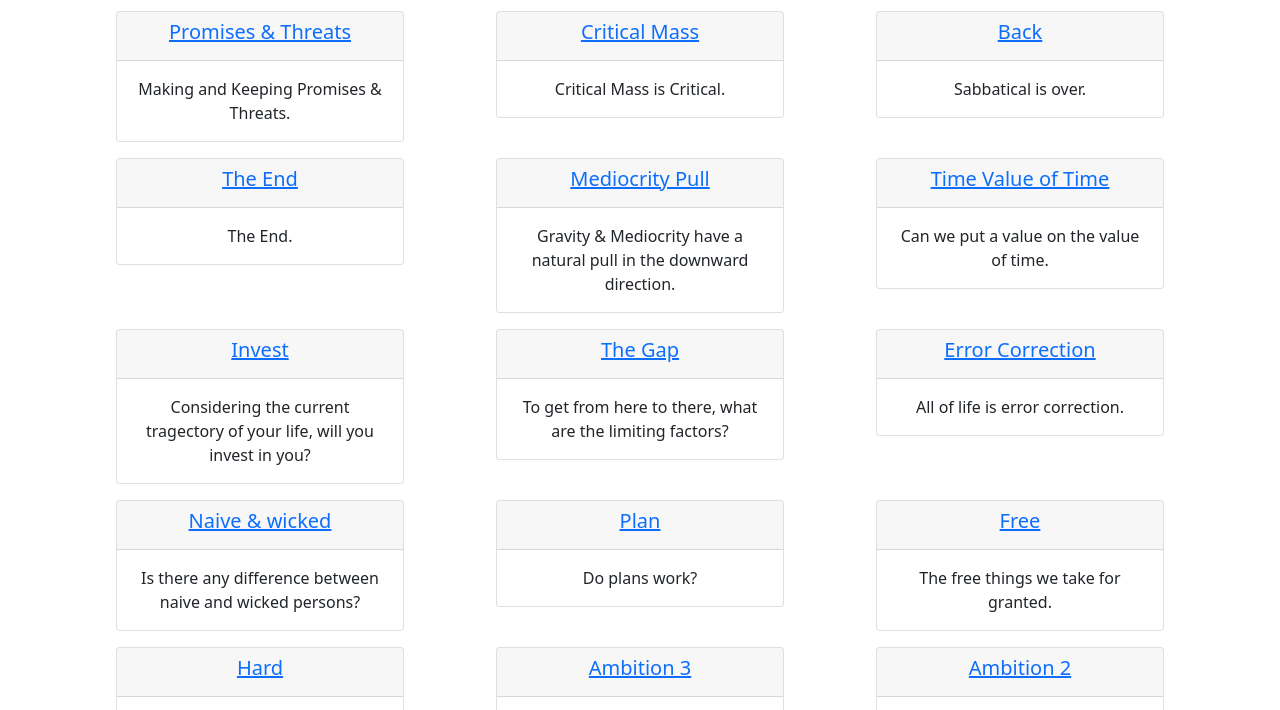
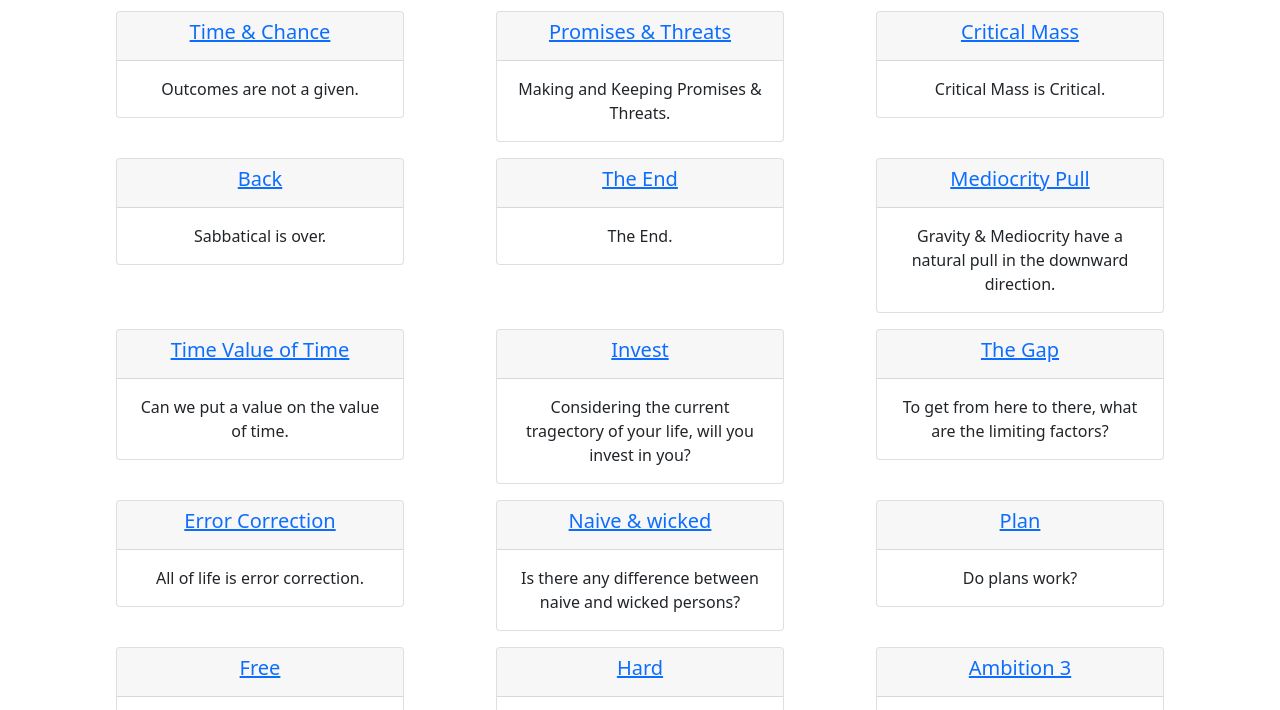
Before and after one commit to samuelkazeem/samuelkazeem.github.io, a plain HTML site: page index.html in a window 1280 px wide. Shown: the part 63-773 px from the top of the page. Drawn offline with nearby package versions, Linux system fonts and the light colour scheme.

Commit message:
time and chance to index

```diff
--- a/index.html
+++ b/index.html
@@ -20,6 +20,17 @@
 </div>
 
 <div class="row">
+
+	<div class="col-lg-4 my-2">
+		<div class="card" style="width: 18rem;">
+			<div class="card-header">
+				<h5 class="card-title"><a href="http://samuelkazeem.com/time-chance" class="card-link">Time & Chance</a></h5>
+			</div>
+			<div class="card-body">
+				<p class="card-text">Outcomes are not a given.</p>
+			</div>
+		</div>
+	</div>
 
 	<div class="col-lg-4 my-2">
 		<div class="card" style="width: 18rem;">
```
Also changed, not shown: time-chance.html (+1 -1 lines).
